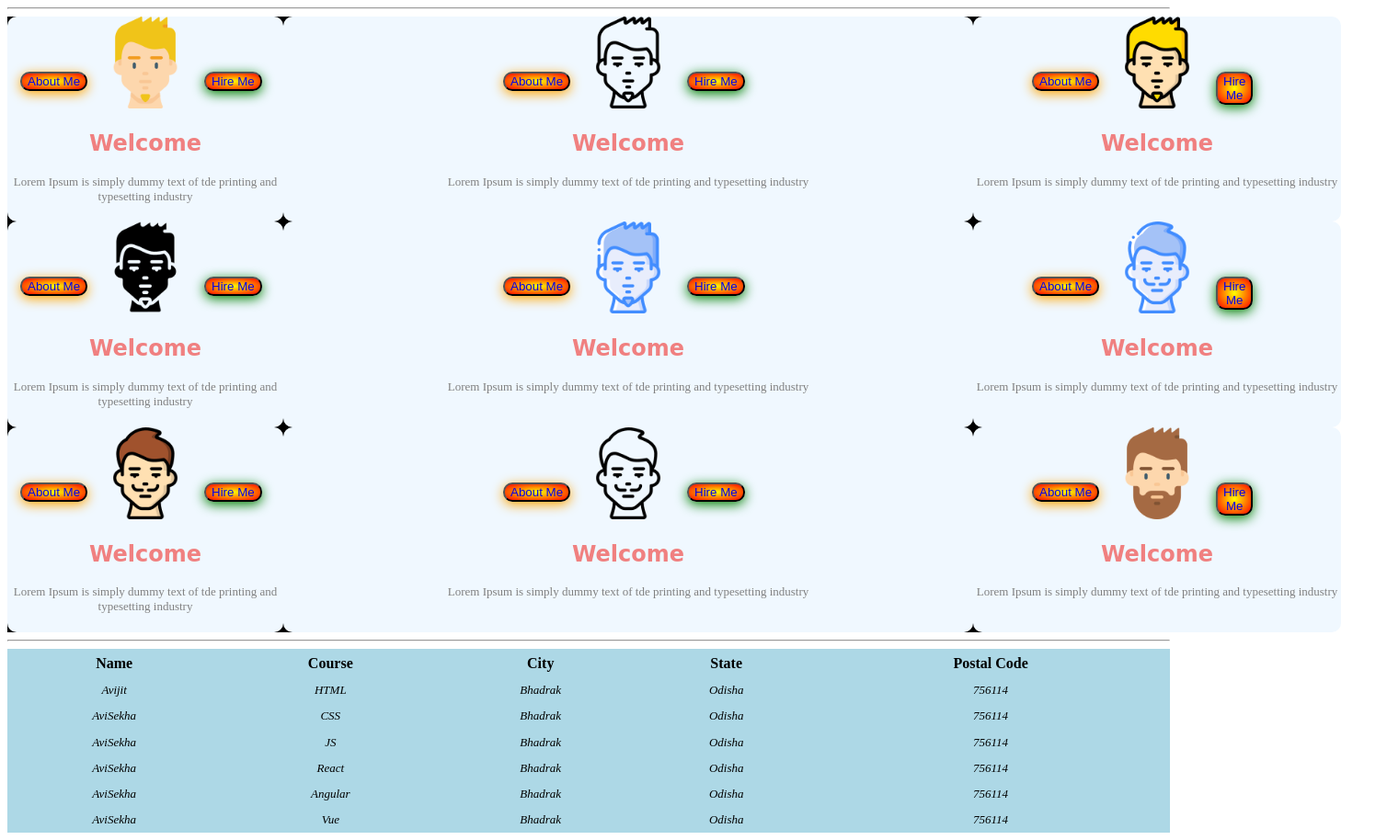
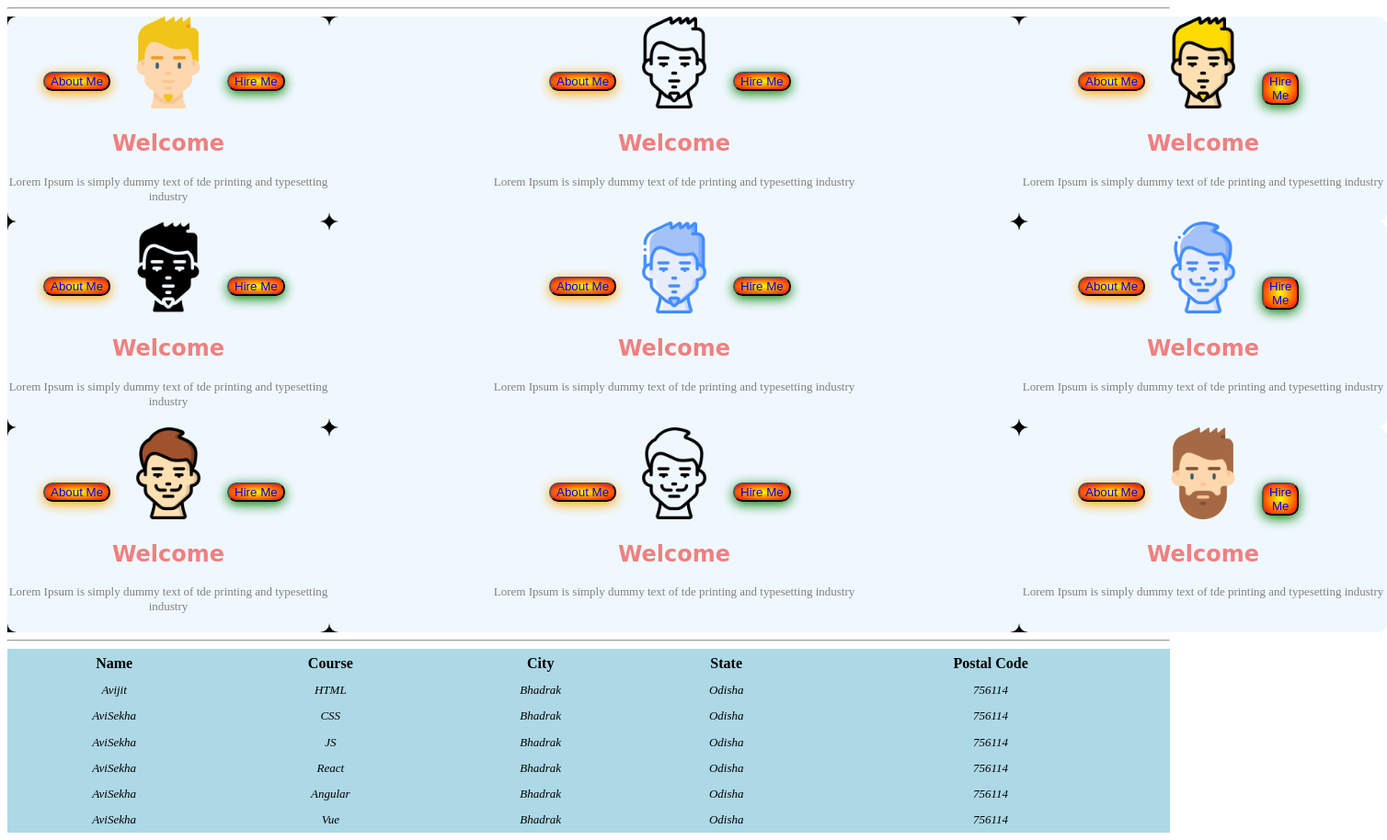
Before and after one commit to avijit5442/April-2022-class, a plain HTML site: page index.html in a window 1280 px wide. Shown: the whole page at 92% size, 1508 px wide, since content can reach past the window. Drawn offline with Linux system fonts and the light colour scheme.

Commit message:
Update index.html

```diff
--- a/index.html
+++ b/index.html
@@ -8,7 +8,7 @@
     <style>
         #main{
             display:grid;
-            grid-template-columns:300px 750px 400px;
+            grid-template-columns:350px 750px 400px;
             text-align: center;
             height: 670px;
             background: black;
```
